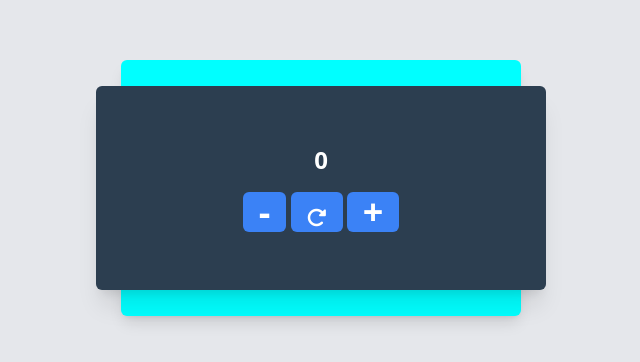
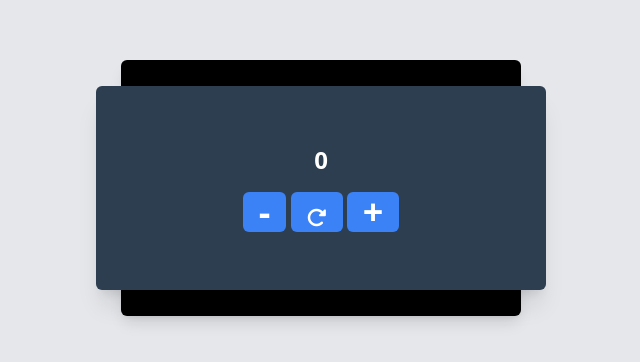
Before and after one commit to TASIM-Billah-01/plus-minus-reset-ui, a website: page index.html in a window 1280 px wide. Shown: the part 212-574 px from the top of the page, without its empty margins (319-959 px from the left). Drawn offline with Linux system fonts and the light colour scheme.

```diff
--- a/index.html
+++ b/index.html
@@ -8,7 +8,7 @@
     <link rel="stylesheet" href="./fontawesome-free-6.7.2-web/css/all.min.css">
 </head>
 <body class=" flex justify-center items-center min-h-screen px-4 sm:px-0 bg-gray-200">
-    <section  class="bg-[#00FFFF] rounded-md shadow-lg h-[250px] sm:h-64 w-[280px] sm:w-full relative sm:max-w-[300px] lg:max-w-[400px] mx-auto flex justify-center items-center">
+    <section  class="bg-black rounded-md shadow-lg h-[250px] sm:h-64 w-[280px] sm:w-full relative sm:max-w-[300px] lg:max-w-[400px] mx-auto flex justify-center items-center">
         <section  class="text-center  bg-[#2C3E50]  flex justify-center  items-center  shadow-xl rounded-md w-[310px] sm:w-[350px] lg:w-[450px] absolute h-[65%] sm:h-[80%]">
             <article  class="" >
 
```
Also changed, not shown: src/output.css.
